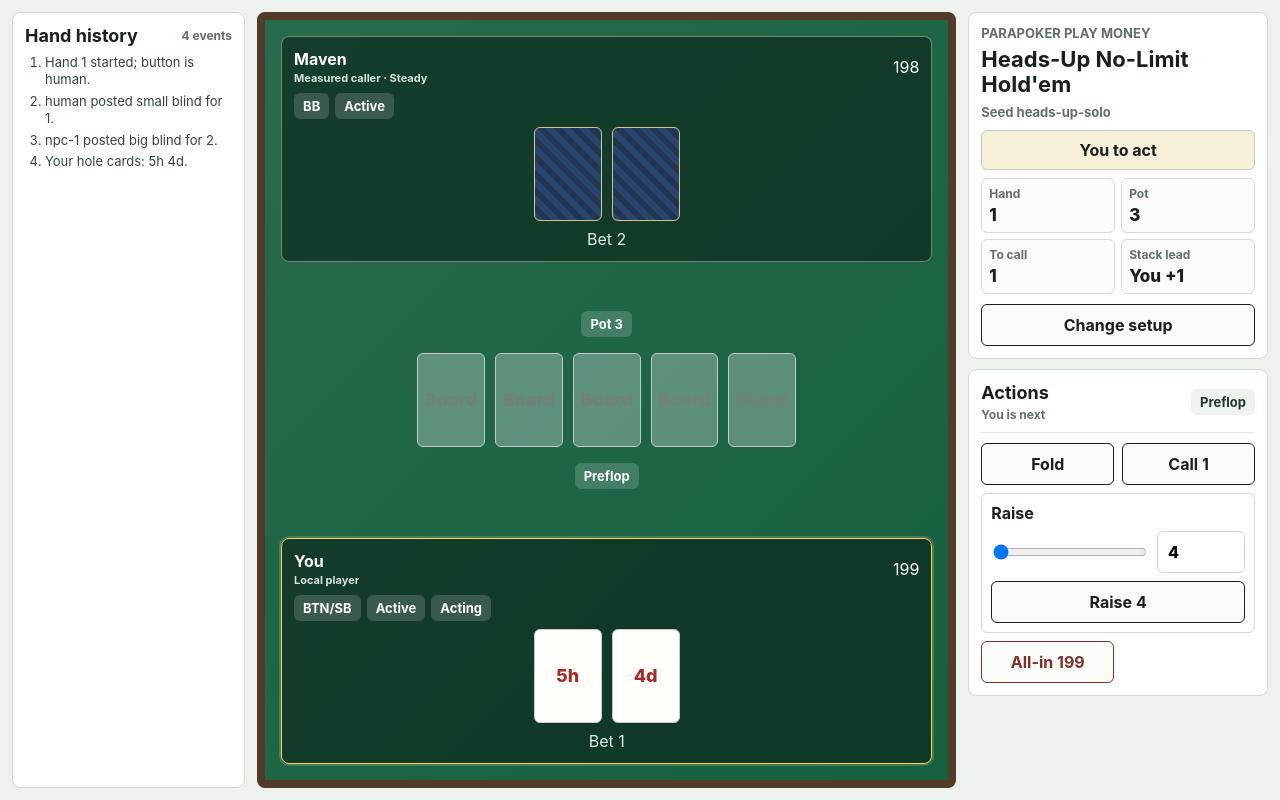
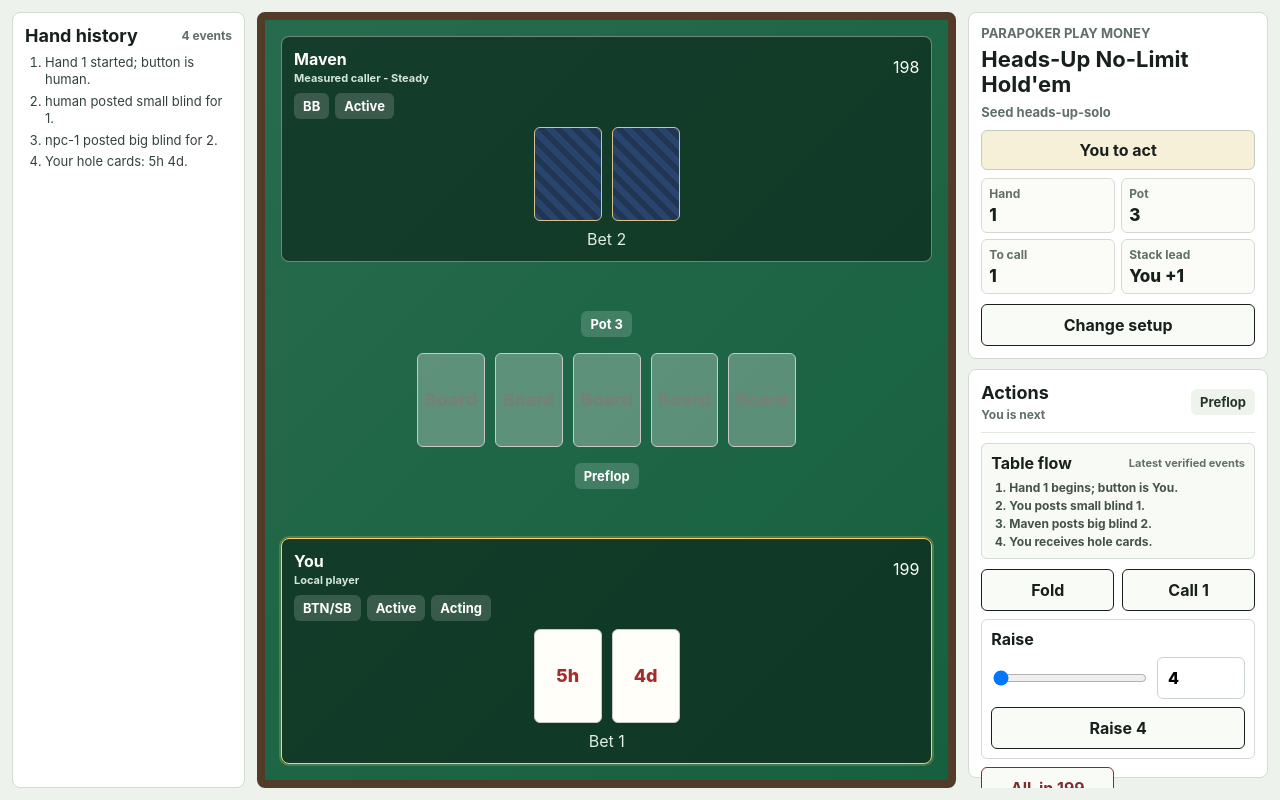
Before and after one commit to simply0307/parapoker-official-client, a React (Vite) app: page / in a window 1280 px wide. Both pictures are taken after a click on the button "Start Match". Built offline with nearby package versions, Linux system fonts and the light colour scheme.

Commit message:
Add verified table flow presentation queue

```diff
--- a/src/index.css
+++ b/src/index.css
@@ -538,6 +538,43 @@ h2 {
   padding-top: 8px;
 }
 
+.presentation-queue {
+  border: 1px solid #d3dbd2;
+  border-radius: 6px;
+  padding: 9px;
+  background: #f8faf6;
+  display: grid;
+  gap: 7px;
+}
+
+.queue-heading {
+  display: flex;
+  justify-content: space-between;
+  gap: 8px;
+  align-items: center;
+}
+
+.queue-heading span {
+  color: #607067;
+  font-size: 11px;
+  font-weight: 700;
+}
+
+.presentation-queue ol {
+  margin: 0;
+  padding-left: 18px;
+  display: grid;
+  gap: 3px;
+}
+
+.presentation-queue li,
+.presentation-queue p {
+  color: #43524b;
+  font-size: 12px;
+  font-weight: 700;
+  line-height: 1.25;
+}
+
 .round-pill {
   background: #eef4ec;
   color: #24342d;
--- a/src/ui/PokerTable.tsx
+++ b/src/ui/PokerTable.tsx
@@ -1,5 +1,5 @@
 import { useMemo, useRef, useState, type WheelEvent } from 'react'
-import { cardToString, type Card, type LegalAction, type PublicSeatView } from '../poker-engine'
+import { cardToString, type Card, type HandHistoryEvent, type LegalAction, type PublicSeatView } from '../poker-engine'
 import { localNpcPresentation } from '../npc/roster'
 import {
   createRandomLocalSeed,
@@ -25,6 +25,10 @@ interface HandResultSummary {
     cards: Card[]
   }>
 }
+interface PresentationEvent {
+  id: string
+  text: string
+}
 
 export function PokerTable() {
   const sessionRef = useRef<LocalSoloSession | null>(null)
@@ -34,6 +38,7 @@ export function PokerTable() {
   const [scene, setScene] = useState<SoloScene>('setup')
   const [setupError, setSetupError] = useState('')
   const [amounts, setAmounts] = useState<Record<string, number>>({})
+  const [presentationEvents, setPresentationEvents] = useState<PresentationEvent[]>([])
 
   const heroSeat = snapshot?.heroView.seats.find((seat) => seat.id === snapshot.heroView.heroSeatId)
   const opponentSeats = snapshot?.heroView.seats.filter((seat) => seat.id !== snapshot.heroView.heroSeatId) ?? []
@@ -82,8 +87,7 @@ export function PokerTable() {
     setSetup(nextConfig)
     setSetupError('')
     setAmounts({})
-    setSnapshot(nextSnapshot)
-    setScene(sceneForSnapshot(nextSnapshot))
+    applySnapshot(nextSnapshot, null)
   }
 
   async function submit(command: HumanCommand) {
@@ -91,9 +95,9 @@ export function PokerTable() {
     if (!session) {
       return
     }
+    const previousSnapshot = snapshot
     const nextSnapshot = await session.submitHumanAction(command)
-    setSnapshot(nextSnapshot)
-    setScene(sceneForSnapshot(nextSnapshot))
+    applySnapshot(nextSnapshot, previousSnapshot)
   }
 
   async function startNext() {
@@ -101,10 +105,10 @@ export function PokerTable() {
     if (!session) {
       return
     }
+    const previousSnapshot = snapshot
     setAmounts({})
     const nextSnapshot = await session.startNextHand()
-    setSnapshot(nextSnapshot)
-    setScene(sceneForSnapshot(nextSnapshot))
+    applySnapshot(nextSnapshot, previousSnapshot)
   }
 
   function updateSetup<TField extends keyof LocalSoloSessionConfig>(field: TField, value: LocalSoloSessionConfig[TField]) {
@@ -123,7 +127,14 @@ export function PokerTable() {
     sessionRef.current = null
     setSnapshot(null)
     setAmounts({})
+    setPresentationEvents([])
     setScene('setup')
+  }
+
+  function applySnapshot(nextSnapshot: LocalSoloSessionSnapshot, previousSnapshot: LocalSoloSessionSnapshot | null) {
+    setSnapshot(nextSnapshot)
+    setScene(sceneForSnapshot(nextSnapshot))
+    setPresentationEvents(getPresentationEvents(nextSnapshot, previousSnapshot))
   }
 
   function rematchSameSeed() {
@@ -236,6 +247,7 @@ export function PokerTable() {
           {(scene === 'betweenHand' || scene === 'matchResult') && handResult && (
             <HandResultPanel result={handResult} />
           )}
+          <PresentationQueue events={presentationEvents} />
           <div className="action-row">
             {snapshot.heroView.legalActions.length === 0 && !canStartNextHand && scene !== 'matchResult' && (
               <span className="muted">Waiting for the table authority.</span>
@@ -355,6 +367,26 @@ function NumberField({ label, value, onChange }: { label: string; value: number;
   )
 }
 
+function PresentationQueue({ events }: { events: PresentationEvent[] }) {
+  return (
+    <div className="presentation-queue" aria-label="Table flow">
+      <div className="queue-heading">
+        <strong>Table flow</strong>
+        <span>{events.length ? 'Latest verified events' : 'Waiting for action'}</span>
+      </div>
+      {events.length > 0 ? (
+        <ol>
+          {events.map((event) => (
+            <li key={event.id}>{event.text}</li>
+          ))}
+        </ol>
+      ) : (
+        <p className="muted">The table authority will publish the next update here.</p>
+      )}
+    </div>
+  )
+}
+
 function HandResultPanel({ result }: { result: HandResultSummary }) {
   return (
     <div className="hand-result-card" aria-label="Latest hand result">
@@ -447,7 +479,7 @@ function SeatPanel({
   const seatDescriptor = seat.kind === 'human'
     ? 'Local player'
     : presentation
-      ? `${presentation.archetype} · ${titleCase(presentation.difficulty)}`
+      ? `${presentation.archetype} - ${titleCase(presentation.difficulty)}`
       : 'NPC opponent'
 
   return (
@@ -679,6 +711,49 @@ function getHandResultSummary(snapshot: LocalSinglePlayerSnapshot): HandResultSu
   }
 }
 
+function getPresentationEvents(
+  snapshot: LocalSinglePlayerSnapshot,
+  previousSnapshot: LocalSinglePlayerSnapshot | null,
+): PresentationEvent[] {
+  const previousEventIds = new Set(previousSnapshot?.heroView.events.map((event) => event.eventId) ?? [])
+  const events = snapshot.heroView.events.filter((event) => !previousEventIds.has(event.eventId))
+  const visibleEvents = events.length > 0 ? events : snapshot.heroView.events.slice(-4)
+
+  return visibleEvents
+    .map((event) => ({
+      id: event.eventId,
+      text: describePresentationEvent(event, snapshot),
+    }))
+    .slice(-5)
+}
+
+function describePresentationEvent(
+  event: HandHistoryEvent,
+  snapshot: LocalSinglePlayerSnapshot,
+): string {
+  const seatName = (seatId: string) => snapshot.publicView.seats.find((seat) => seat.id === seatId)?.name ?? seatId
+  switch (event.type) {
+    case 'handStarted':
+      return `Hand ${event.handId} begins; button is ${seatName(event.payload.dealerSeatId)}.`
+    case 'blindPosted':
+      return `${seatName(event.payload.seatId)} posts ${event.payload.blind} blind ${event.payload.amount}.`
+    case 'holeCardsDealt':
+      return `${seatName(event.payload.seatId)} receives hole cards.`
+    case 'actionApplied':
+      return `${seatName(event.payload.seatId)} ${event.payload.action}${event.payload.amount ? ` ${event.payload.amount}` : ''}.`
+    case 'streetAdvanced':
+      return `${titleCase(event.payload.street)} dealt.`
+    case 'showdown':
+      return `Showdown: ${Object.keys(event.payload.revealedCards).map(seatName).join(', ')} reveal.`
+    case 'potAwarded':
+      return `Pot awarded: ${event.payload.winners
+        .map((winner) => `${seatName(winner.seatId)} wins ${winner.amount}`)
+        .join(', ')}.`
+    case 'matchComplete':
+      return `${seatName(event.payload.winnerSeatId)} wins the match.`
+  }
+}
+
 function formatChips(amount: number): string {
   return `${amount}`
 }
```
Also changed, not shown: 1 other file (tests, documents, lock files or other folders).
